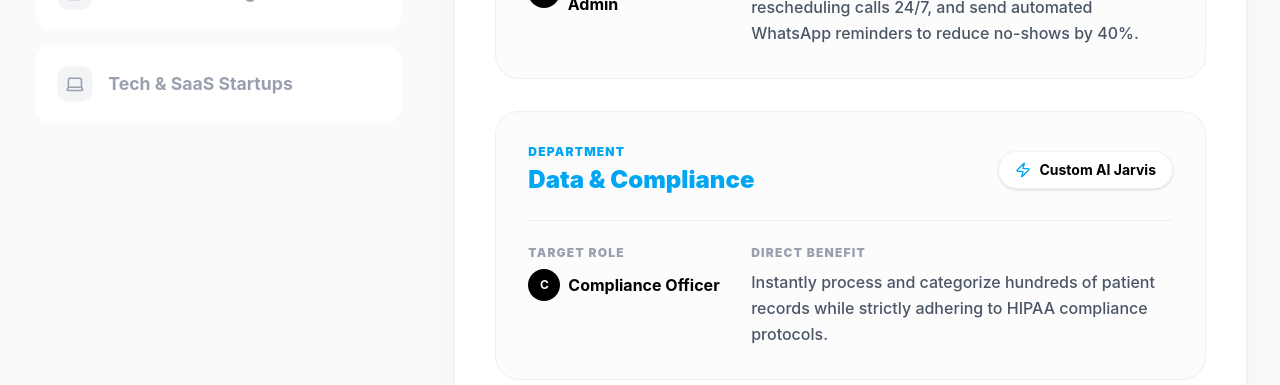
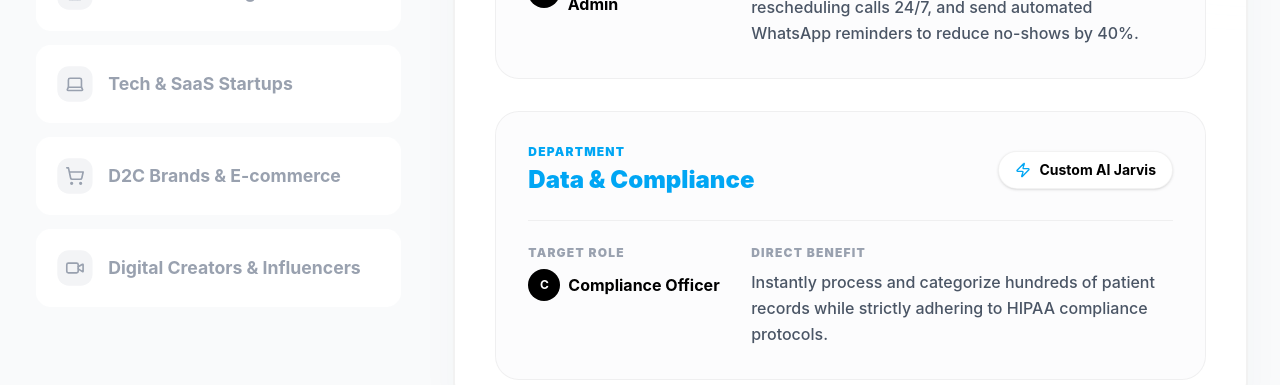
Before and after one commit to devr01499-ui/test2, a React (Vite) app: page / in a window 1280 px wide. Shown: the part 2520-2905 px from the top of the page. Built offline with nearby package versions, Linux system fonts and the light colour scheme.

Commit message:
feat(ui): add d2c and digital creator industries to dashboard

```diff
--- a/src/components/IndustriesSection.tsx
+++ b/src/components/IndustriesSection.tsx
@@ -1,6 +1,6 @@
 import React, { useState } from 'react';
 import { motion, AnimatePresence } from 'motion/react';
-import { Activity, Landmark, Home, Laptop, Briefcase, Zap, CheckCircle2 } from 'lucide-react';
+import { Activity, Landmark, Home, Laptop, Briefcase, Zap, CheckCircle2, ShoppingCart, Video } from 'lucide-react';
 
 const INDUSTRIES_DATA = [
   {
@@ -76,6 +76,44 @@ const INDUSTRIES_DATA = [
         role: "Marketing Director",
         service: "Custom AI Jarvis",
         benefit: "Generate dynamic, hyper-personalized email outreach sequences at scale based on live competitor analysis."
+      }
+    ]
+  },
+  {
+    id: "d2c",
+    name: "D2C Brands & E-commerce",
+    icon: ShoppingCart,
+    departments: [
+      {
+        name: "Customer Experience",
+        role: "Support Manager",
+        service: "AI Chatbots",
+        benefit: "Instantly handle order tracking, sizing questions, and return requests 24/7 without growing your human headcount."
+      },
+      {
+        name: "Retention Strategy",
+        role: "Growth Marketer",
+        service: "Data Analytics",
+        benefit: "Predict churn before it happens and automatically fire off ultra-personalized discount campaigns via AI Automation."
+      }
+    ]
+  },
+  {
+    id: "creators",
+    name: "Digital Creators & Influencers",
+    icon: Video,
+    departments: [
+      {
+        name: "Audience Engagement",
+        role: "Community Manager",
+        service: "Custom AI Jarvis",
+        benefit: "Automate Instagram and TikTok DMs. Detect intent to instantly sell digital products or book calls inside the chat without lifting a finger."
+      },
+      {
+        name: "Content Production",
+        role: "Video Editor / Creator",
+        service: "AI Automation",
+        benefit: "Generate viral AI videos and shorts at scale for a minimal fraction of the cost, eliminating expensive software subscriptions and endless prompting."
       }
     ]
   }
```
